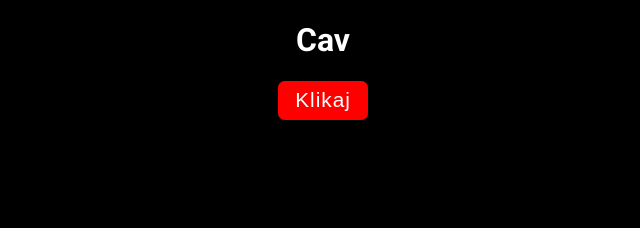
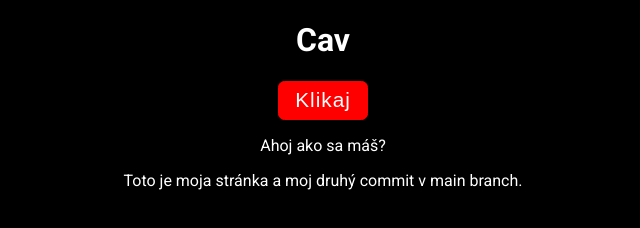
Before and after one commit to DanielPalubiak/webapp-PALUBIAK, a plain HTML site: page index.html in a window 1280 px wide. Shown: the whole page, without its empty margins (317-957 px from the left). Drawn offline with Linux system fonts and the light colour scheme.

Commit message:
chore: update index.html and README

```diff
--- a/index.html
+++ b/index.html
@@ -9,6 +9,8 @@
 <body>
     <h1>Cav</h1>
     <button id="Button">Klikaj</button>
+    <p>Ahoj ako sa máš?</p>
+    <p>Toto je moja stránka a moj druhý commit v main branch.</p>
     <script src="app.js"></script>
 </body>
 </html>
```
Also changed, not shown: 1 other file.
